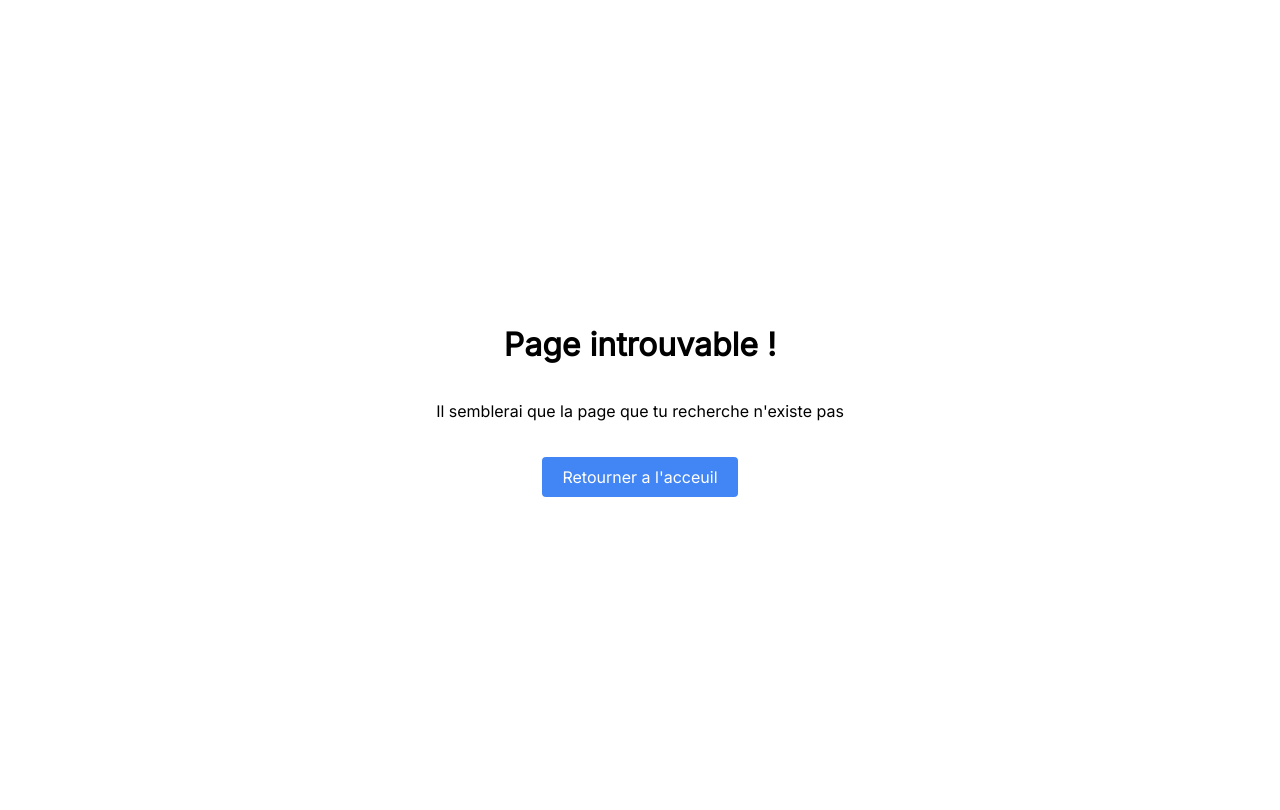
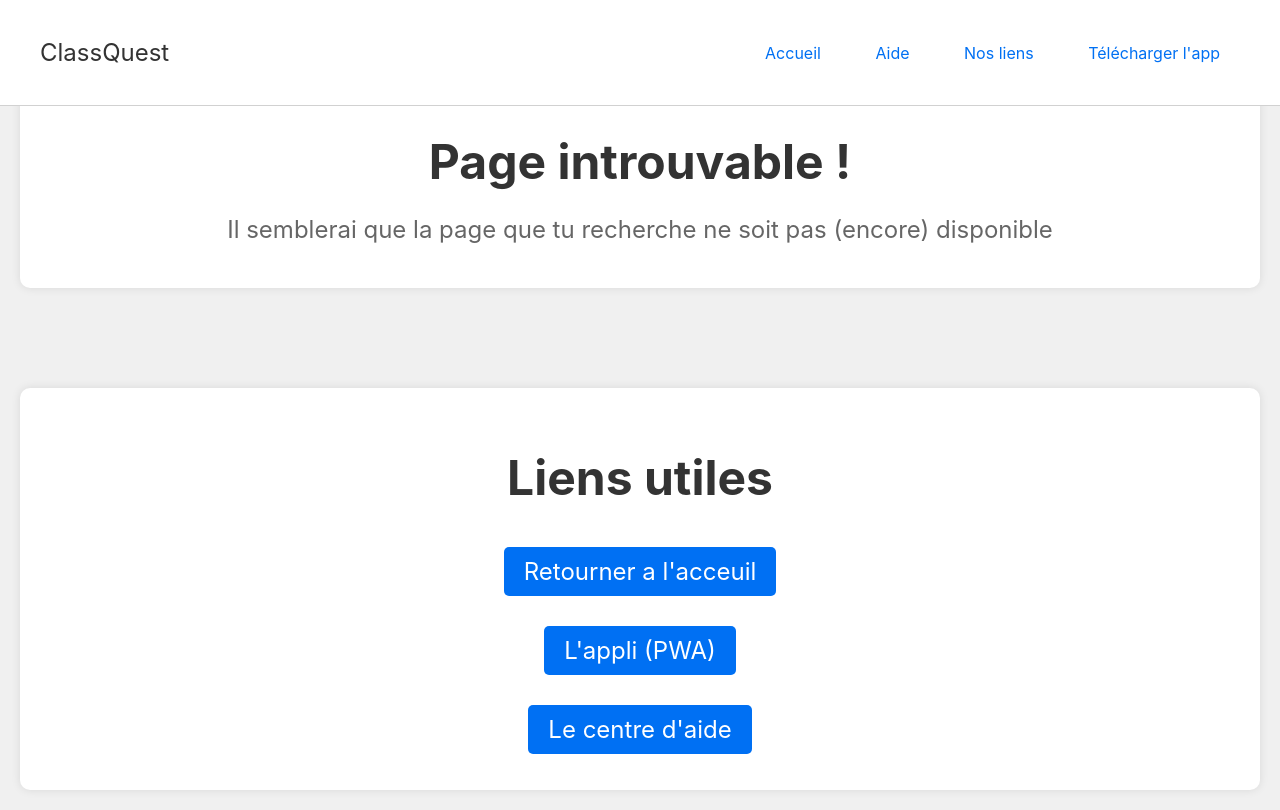
Before and after one commit to classquestapp/classquestapp.github.io, a plain HTML site: page 404.html in a window 1280 px wide. Drawn offline with Linux system fonts and the light colour scheme.

Commit message:
anupdatelol

```diff
--- a/404.html
+++ b/404.html
@@ -1,43 +1,210 @@
 <!DOCTYPE html>
-<html>
+<html lang="en">
 <head>
-    <title>Erreur 404</title>
+    <meta charset="UTF-8">
+    <meta name="viewport" content="width=device-width, initial-scale=1.0">
+    <title>Site officiel ClassQuest</title>
     <style>
-        /* Center the content both horizontally and vertically */
         body {
-            font-family: 'Inter', sans-serif;
-            display: flex;
-            flex-direction: column;
-            justify-content: center;
-            align-items: center;
-            height: 100vh; /* Make the body take up the full viewport height */
-            margin: 0; /* Remove default margin */
+            font-family: -apple-system, BlinkMacSystemFont, 'Segoe UI', Roboto, 'Helvetica Neue', Arial, sans-serif;
+            background-color: #f0f0f0; /* Light gray background */
+            margin: 0;
+            padding: 0;
         }
 
-        /* Style the button */
-        .google-button {
-            background-color: #4285f4;
-            color: #ffffff;
-            border: none;
-            padding: 10px 20px;
+        .header {
+            /* Removed background-color property */
+            color: #0070f3; /* iOS 16 Blue */
+            padding: 20px;
+            text-align: center;
+            border-radius: 0 0 20px 20px;
+        }
+
+        .navbar-container {
+            background-color: #ffffff; /* White */
+            position: fixed;
+            top: 0;
+            width: 100%;
+            z-index: 1000;
+            border-bottom: 1px solid #d1d1d1; /* Light gray border */
+        }
+
+        .navbar {
+            display: flex;
+            justify-content: space-between;
+            align-items: center;
+            max-width: 1200px;
+            margin: 0 auto;
+            padding: 14px 20px;
+        }
+
+        .navbar a {
+            color: #0070f3; /* iOS 16 Blue */
             text-align: center;
             text-decoration: none;
-            display: inline-block;
-            font-size: 16px;
-            border-radius: 4px;
-            cursor: pointer;
-            margin-top: 20px; /* Add margin space between text and button */
+            padding: 10px 20px;
+            border-radius: 5px;
+            margin-left: 10px;
+            transition: background-color 0.3s, color 0.3s;
         }
 
+        .navbar a:hover {
+            background-color: #e1f5fe; /* Light blue background on hover */
+            color: #0070f3; /* iOS 16 Blue on hover */
+        }
+
+        .container {
+            max-width: 1200px;
+            margin: 60px auto 20px; /* Adjusted margin-top and added margin-bottom */
+            padding: 20px;
+            border-radius: 10px;
+            background-color: #ffffff; /* White */
+            box-shadow: 0 0 10px rgba(0, 0, 0, 0.1);
+        }
+
+        .hero {
+            text-align: center;
+        }
+
+        h1 {
+            font-size: 3rem;
+            margin-bottom: 20px;
+            color: #333; /* Dark gray text color */
+        }
+
+        ul {
+            list-style: none;
+            padding: 0;
+        }
+
+        li {
+            margin: 10px 0;
+        }
+
+        p {
+            font-size: 1.5rem;
+            color: #666; /* Gray text color */
+        }
+
+        .button {
+            display: inline-block;
+            padding: 10px 20px;
+            background-color: #0070f3; /* iOS 16 Blue */
+            color: #ffffff;
+            font-size: 1.5rem;
+            text-decoration: none;
+            border-radius: 5px;
+            margin-top: 20px;
+            cursor: pointer;
+            transition: background-color 0.3s;
+        }
+
+        .button:hover {
+            background-color: #0052cc; /* Darker blue on hover */
+        }
+
+        /* Popup styles */
+        .popup {
+            display: none;
+            position: fixed;
+            top: 0;
+            left: 0;
+            width: 100%;
+            height: 100%;
+            background-color: rgba(0, 0, 0, 0.7);
+            z-index: 1001;
+        }
+
+        .popup-content {
+            position: absolute;
+            top: 50%;
+            left: 50%;
+            transform: translate(-50%, -50%);
+            background-color: #ffffff; /* White */
+            padding: 20px;
+            border-radius: 10px;
+            box-shadow: 0 0 10px rgba(0, 0, 0, 0.3);
+            text-align: center;
+        }
+
+        .popup-close {
+            position: absolute;
+            top: 10px;
+            right: 10px;
+            cursor: pointer;
+            color: #888; /* Gray close button color */
+        }
     </style>
-    <!-- Add the link to the Inter font -->
-    <link rel="stylesheet" href="https://fonts.googleapis.com/css?family=Inter">
 </head>
 <body>
-<h1>Page introuvable !</h1>
-<p>Il semblerai que la page que tu recherche n'existe pas</p>
+    <header class="header">
+        <div class="container">
+            <h1 style="color: #333;">Page introuvable !</h1> <!-- Dark gray text color -->
+            <p style="color: #666;">Il semblerai que la page que tu recherche ne soit pas (encore) disponible</p>
+        </div>
+    </header>
+    <div class="navbar-container">
+        <div class="navbar">
+            <div class="navbar-left">
+                <p style="color: #333;">ClassQuest</p> <!-- Dark gray text color -->
+            </div>
+            <div class="navbar-right">
+                <a href="/">Accueil</a>
+                <a href="/help">Aide</a>
+                <a href="/links">Nos liens</a>
+                <a href="#" id="downloadAppButton">Télécharger l'app</a>
+            </div>
+        </div>
+    </div>
+    <div class="container">
+        <section class="hero">
+            <h1>Liens utiles</h1>
+            <ul>
+                <li><a href="/" class="button">Retourner a l'acceuil</a></li>
+                <a href="#" class="button" id="getStartedButton">L'appli (PWA)</a>
+                <li><a href="/help" class="button">Le centre d'aide</a></li>
+            </ul>
+        </section>
+    </div>
 
-<!-- Add the Google-styled button with the link -->
-<a href="https://classquestapp.github.io" class="google-button">Retourner a l'acceuil</a>
+
+
+
+    <!-- Popup HTML -->
+    <div class="popup" id="popup">
+        <div class="popup-content">
+            <span class="popup-close" id="popupClose">&times;</span>
+            <h2>L'appli est encore en dévloppement</h2>
+            <p>Elle sera disponible en beta vers l'été 2024</p>
+        </div>
+    </div>
+
+    <script>
+        // Function to show the popup
+        function showPopup() {
+            document.getElementById("popup").style.display = "block";
+        }
+
+        // Function to hide the popup
+        function hidePopup() {
+            document.getElementById("popup").style.display = "none";
+        }
+
+        // Event listeners
+        document.getElementById("getStartedButton").addEventListener("click", function() {
+            // Check if the user is on a phone (assuming screen width <= 768px is a phone)
+            showPopup();
+            }
+        );
+
+        // Event listener for the "Télécharger l'app" button
+        document.getElementById("downloadAppButton").addEventListener("click", function() {
+            showPopup();
+            }
+        );
+
+        // Close the popup when the close button is clicked
+        document.getElementById("popupClose").addEventListener("click", hidePopup);
+    </script>
 </body>
 </html>
```
Also changed, not shown: acceuilalt.html (+3 -3 lines), links.html (+6 -17 lines).
